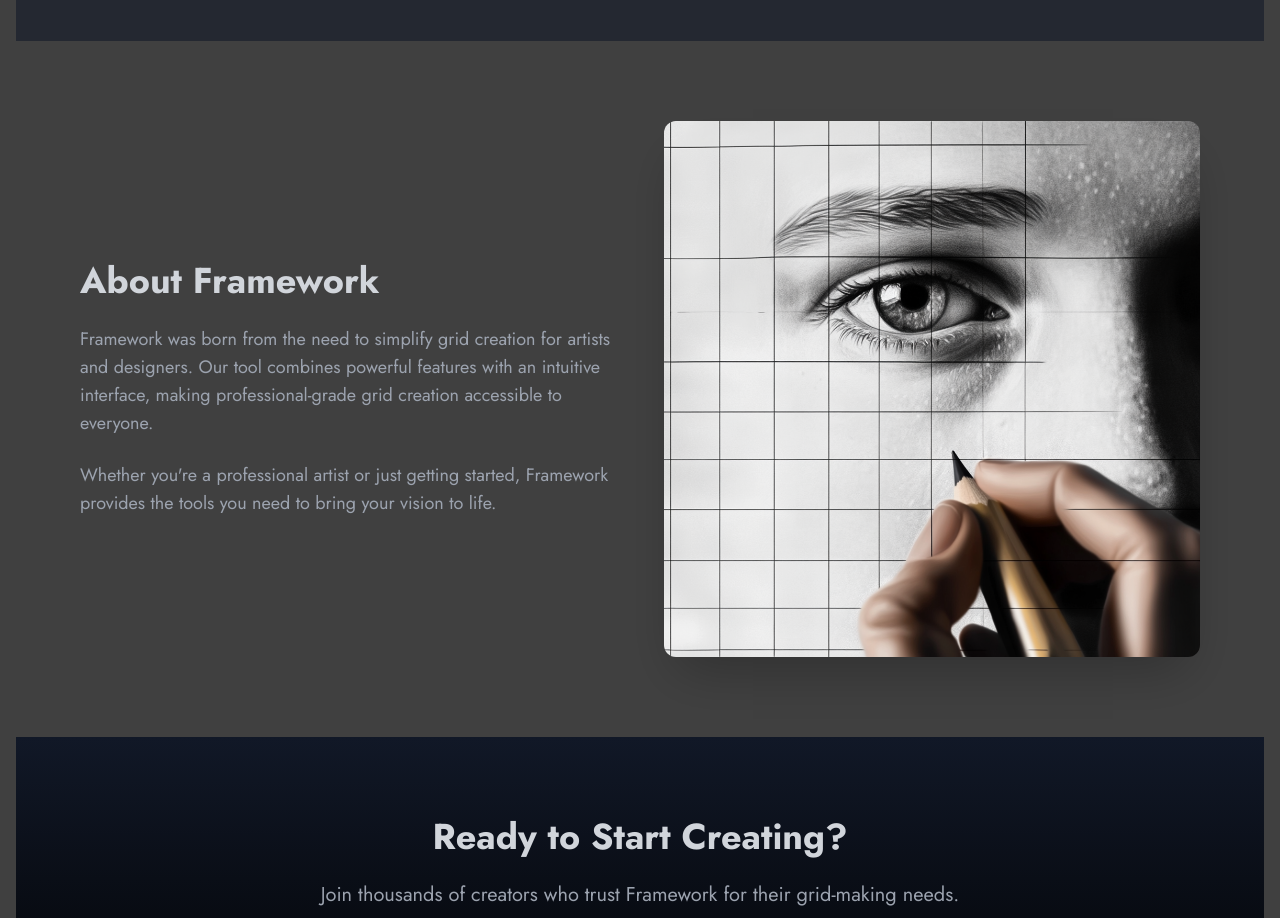
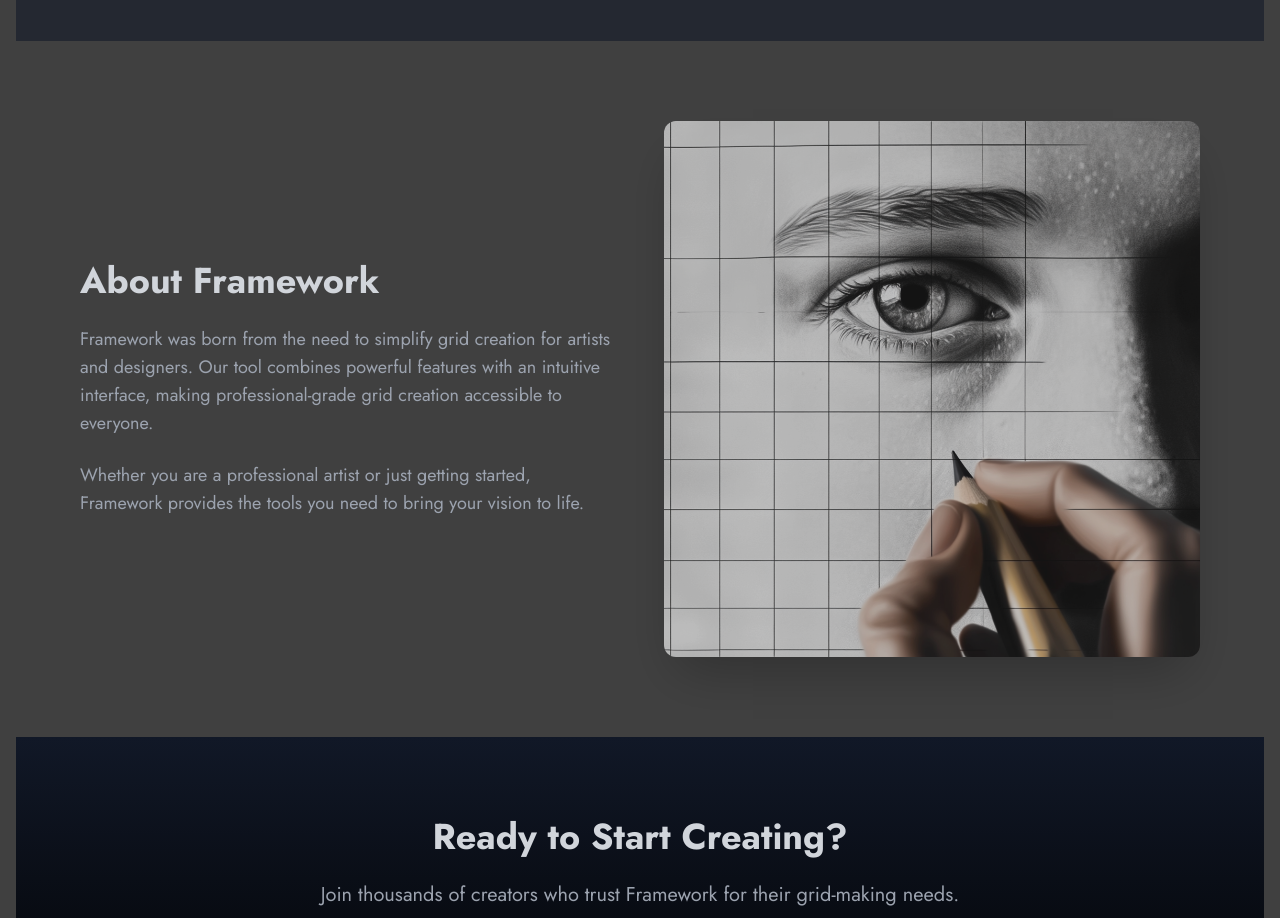
Before and after one commit to yaseenpkay/Framework-GridMaker, a Next.js app: page / in a window 1280 px wide. Shown: the part 1700-2618 px from the top of the page. Built offline with nearby package versions, Linux system fonts and the light colour scheme; a web font is replaced by a local one.

Commit message:
Landing page Updations

```diff
--- a/src/app/components/GridMaker.tsx
+++ b/src/app/components/GridMaker.tsx
@@ -227,11 +227,6 @@ const GridMaker: React.FC = () => {
 
   return (
     <div className="container mx-auto px-4 py-8">
-      {/* <div className="flex items-center mb-8">
-        <img src="/Logo.png" alt="Logo" className="h-13 w-12" />
-        <h1 className="text-4xl font-bold ml-4">Framework</h1>
-      </div> */}
-
       <div className="space-y-6">
         {/* Canvas Type Selection */}
         <div className="space-y-4  border-2 border-dashed border-gray-200 rounded-lg p-5">
--- a/src/app/components/Landing.tsx
+++ b/src/app/components/Landing.tsx
@@ -281,7 +281,7 @@ export default function Landing() {
                     professional-grade grid creation accessible to everyone.
                   </p>
                   <p className="text-gray-400 text-lg">
-                    Whether you're a professional artist or just getting
+                    Whether you are a professional artist or just getting
                     started, Framework provides the tools you need to bring your
                     vision to life.
                   </p>
@@ -294,7 +294,7 @@ export default function Landing() {
                   <img
                     src="/about.png"
                     alt="Framework in action"
-                    className="w-90 h-full object-cover"
+                    className="w-90 h-full object-cover opacity-70"
                   />
                 </motion.div>
               </div>
```
